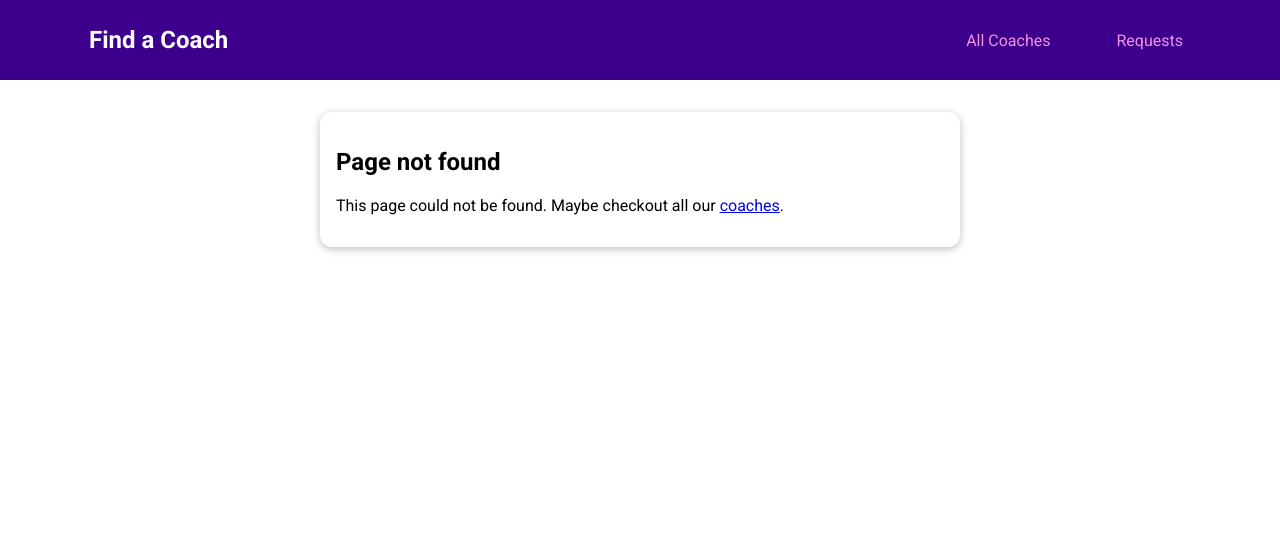
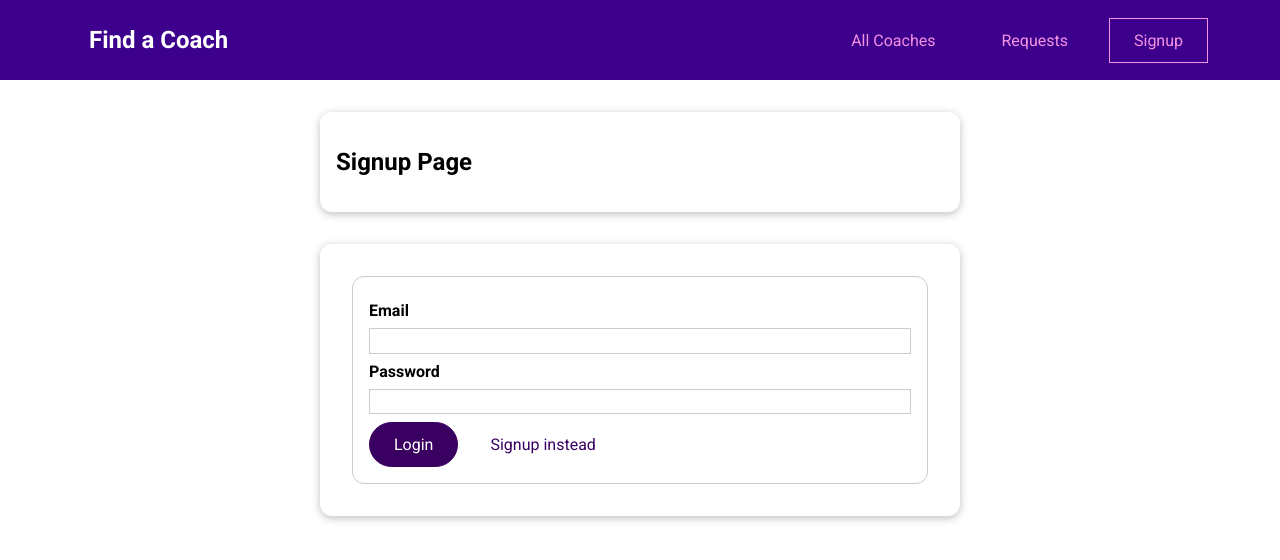
Before and after one commit to Eskander777/new-coaches-vue-with-api, a Vue app: page /signup in a window 1280 px wide. Before the commit this address had no page. Shown: the top 560 px of the page. Built offline with nearby package versions, Linux system fonts and the light colour scheme.

Commit message:
fixed issue with single coach

```diff
--- a/src/components/layout/TheHeader.vue
+++ b/src/components/layout/TheHeader.vue
@@ -7,6 +7,9 @@
       <ul>
         <li><router-link to="/coaches">All Coaches</router-link></li>
         <li><router-link to="/requests">Requests</router-link></li>
+        <li>
+          <router-link to="/signup">Signup</router-link>
+        </li>
       </ul>
     </nav>
   </header>
--- /dev/null
+++ b/src/pages/Signup.vue
@@ -0,0 +1,57 @@
+<template>
+  <div>
+    <base-card>
+      <h2>Signup Page</h2>
+    </base-card>
+    <base-card>
+      <form>
+        <div class="form-control">
+          <label for="email">Email</label
+          ><input type="email" name="email" id="email" />
+        </div>
+        <div class="form-control">
+          <label for="password">Password</label
+          ><input type="password" name="password" id="password" />
+        </div>
+        <base-button>Login</base-button>
+        <base-button type="button" mode="flat">Signup instead</base-button>
+      </form>
+    </base-card>
+  </div>
+</template>
+
+<style scoped>
+form {
+  margin: 1rem;
+  border: 1px solid #ccc;
+  border-radius: 12px;
+  padding: 1rem;
+}
+
+.form-control {
+  margin: 0.5rem 0;
+}
+
+label {
+  font-weight: bold;
+  margin-bottom: 0.5rem;
+  display: block;
+}
+
+input,
+textarea {
+  display: block;
+  width: 100%;
+  font: inherit;
+  border: 1px solid #ccc;
+  padding: 0.15rem;
+  resize: none;
+}
+
+input:focus,
+textarea:focus {
+  border-color: #3d008d;
+  background-color: #faf6ff;
+  outline: none;
+}
+</style>
--- a/src/pages/coaches/SingleCoach.vue
+++ b/src/pages/coaches/SingleCoach.vue
@@ -39,22 +39,42 @@ export default {
   },
   created() {
     this.selectedCoach = this.$store.getters['coaches/singleCoach'](this.id);
+
+    if (this.selectedCoach === undefined) {
+      this.$store
+        .dispatch('coaches/getCoaches', { customRefresh: false })
+        .then(() => {
+          this.selectedCoach = this.$store.getters['coaches/singleCoach'](
+            this.id
+          );
+        });
+    }
   },
   computed: {
     fullName() {
-      return `${this.selectedCoach.firstName} ${this.selectedCoach.lastName}`;
+      if (this.selectedCoach) {
+        return `${this.selectedCoach.firstName} ${this.selectedCoach.lastName}`;
+      }
     },
     contactCoachUrl() {
-      return `${this.$route.path}/${this.id}/contact`;
+      if (this.selectedCoach) {
+        return `${this.$route.path}/${this.id}/contact`;
+      }
     },
     rate() {
-      return this.selectedCoach.hourlyRate;
+      if (this.selectedCoach) {
+        return this.selectedCoach.hourlyRate;
+      }
     },
     description() {
-      return this.selectedCoach.description;
+      if (this.selectedCoach) {
+        return this.selectedCoach.description;
+      }
     },
     areas() {
-      return this.selectedCoach.areas;
+      if (this.selectedCoach) {
+        return this.selectedCoach.areas;
+      }
     },
   },
 };
--- a/src/router.js
+++ b/src/router.js
@@ -6,11 +6,13 @@ import RegisterCoach from '@/pages/coaches/RegisterCoach.vue';
 import ContactCoach from '@/pages/requests/ContactCoach.vue';
 import Requests from '@/pages/requests/Requests.vue';
 import Error from '@/pages/Error.vue';
+import Signup from '@/pages/Signup.vue';
 
 export const router = createRouter({
   history: createWebHistory(),
   routes: [
     { path: '/', redirect: '/coaches' },
+    { path: '/signup', component: Signup },
     { path: '/coaches', component: Coaches },
     {
       props: true,
--- a/src/store/modules/coaches/actions.js
+++ b/src/store/modules/coaches/actions.js
@@ -42,7 +42,8 @@ export const actions = {
 
     context.commit('setFetching', true);
     context.commit('setError', false);
-    fetch(coachesApi(), {
+
+    return fetch(coachesApi(), {
       method: 'GET',
       headers: { 'Content-type': 'application/json' },
     })
```
